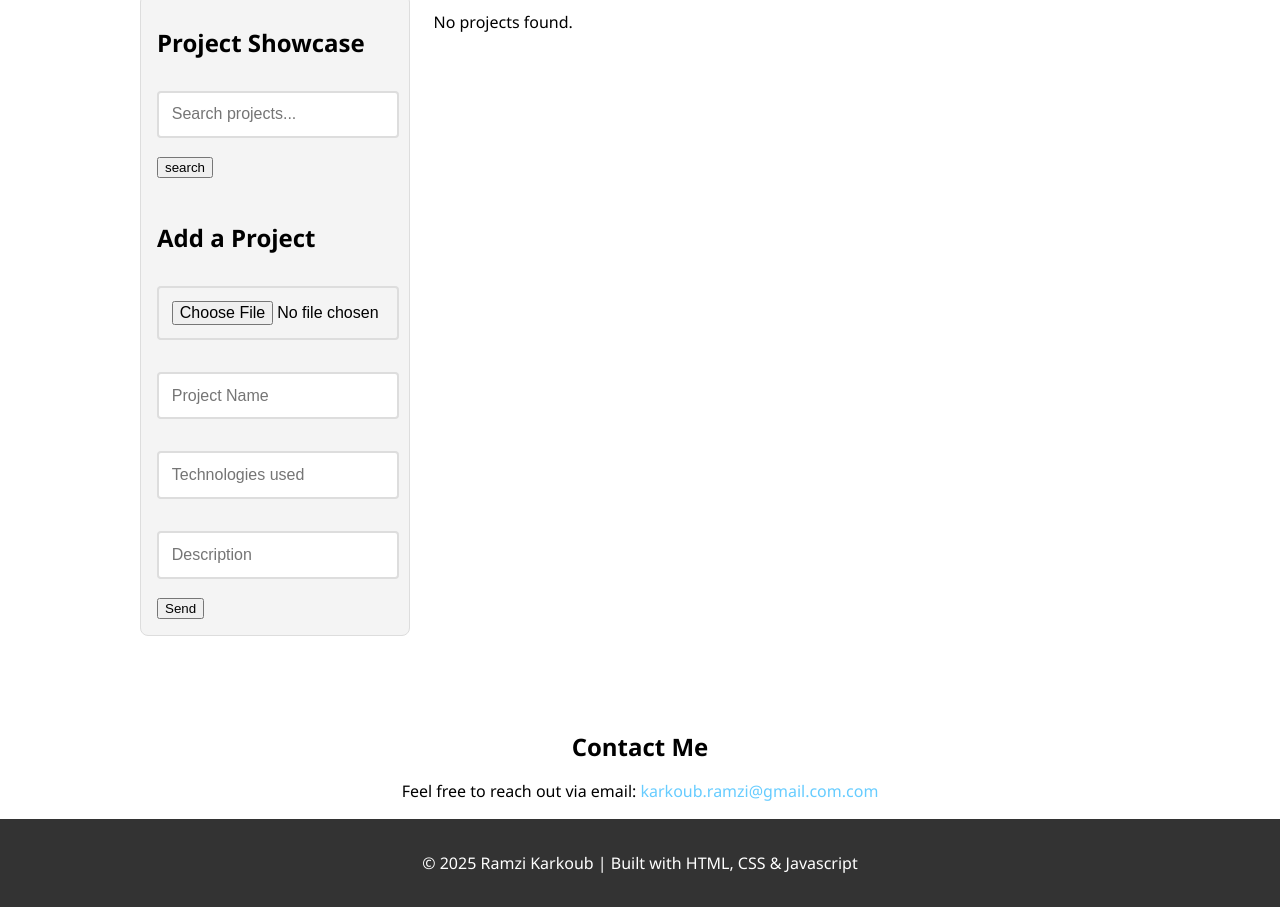
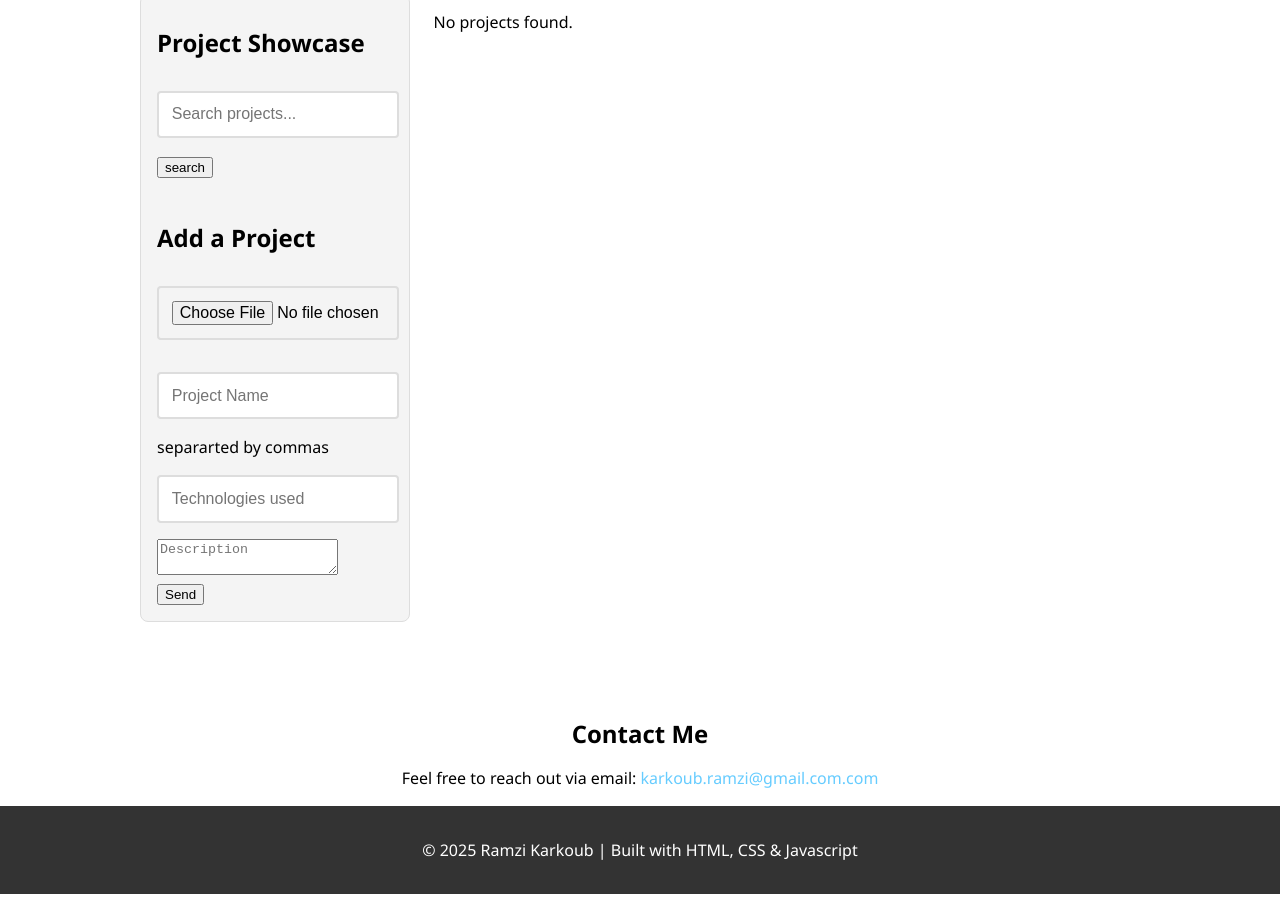
Before and after one commit to ramzikarkoub/Per-Scholas-assignment--SBA-308A-JavaScript-Potfolio, a plain HTML site: page index.html in a window 1280 px wide. Shown: the part 618-1525 px from the top of the page. Drawn offline with Linux system fonts and the light colour scheme; no server answers.

```diff
--- a/index.html
+++ b/index.html
@@ -66,6 +66,7 @@
                 placeholder="Project Name"
                 class="projectName"
               />
+              <label for="TechnologiesUsed">separarted by commas</label>
               <input
                 type="text"
                 name="TechnologiesUsed"
@@ -73,14 +74,14 @@
                 placeholder="Technologies used"
                 class="projectTechUsed"
               />
-              <input
-                type="text"
+
+              <textarea
                 name="description"
                 id=""
                 placeholder="Description"
                 class="projectDesx"
-              />
-
+              ></textarea>
+              <br />
               <button class="submitProjectSend">Send</button>
             </div>
           </form>
--- a/js/app.js
+++ b/js/app.js
@@ -25,7 +25,10 @@
 
 submitProjectSend.addEventListener("click", (e) => {
   e.preventDefault();
+  console.log(projectName.value);
   console.log(projectImage.value);
+  console.log(projectTechUsed.value);
+  console.log(projectDesx.value);
 });
 
 // Filter and display data on search
```
